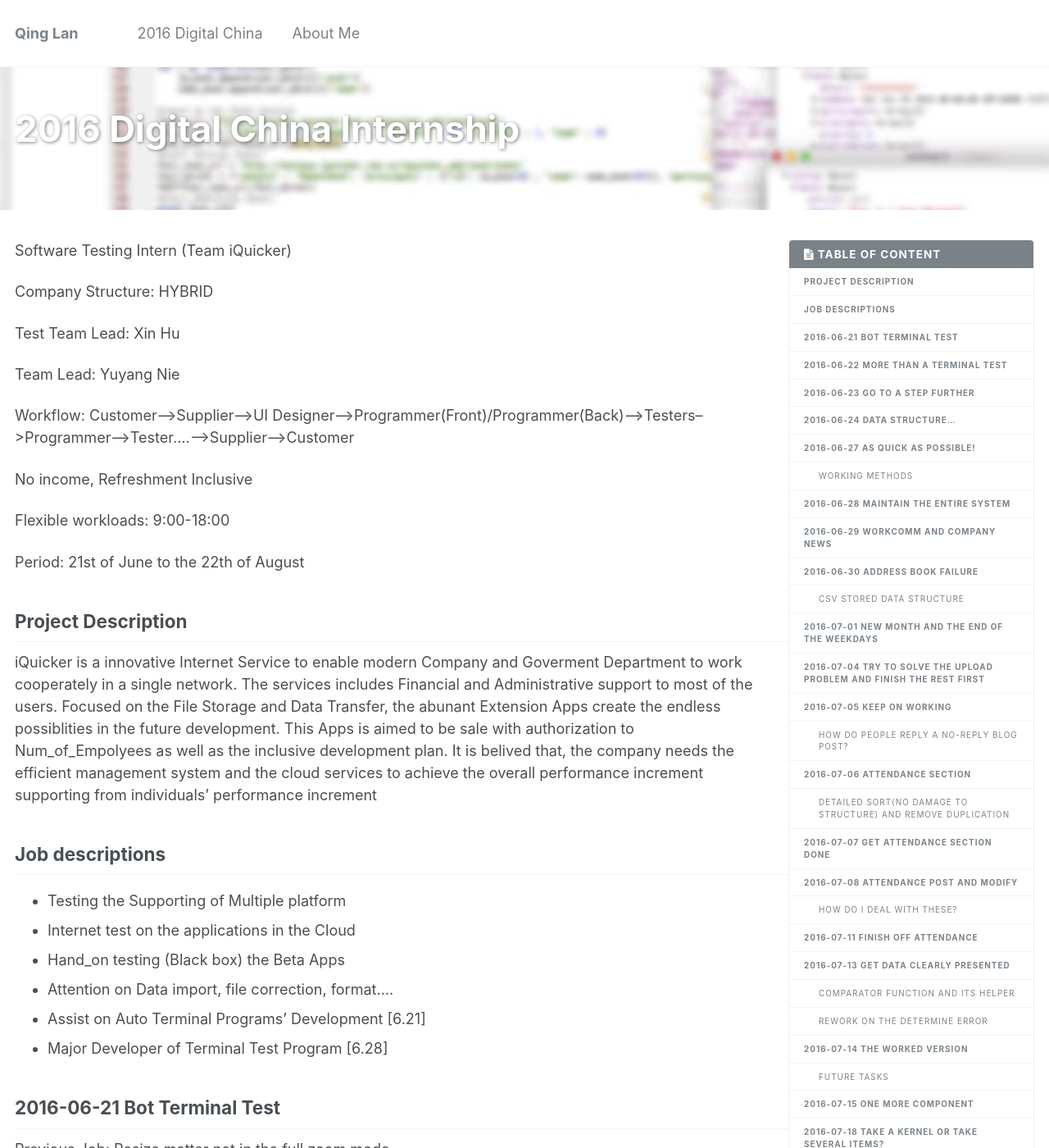
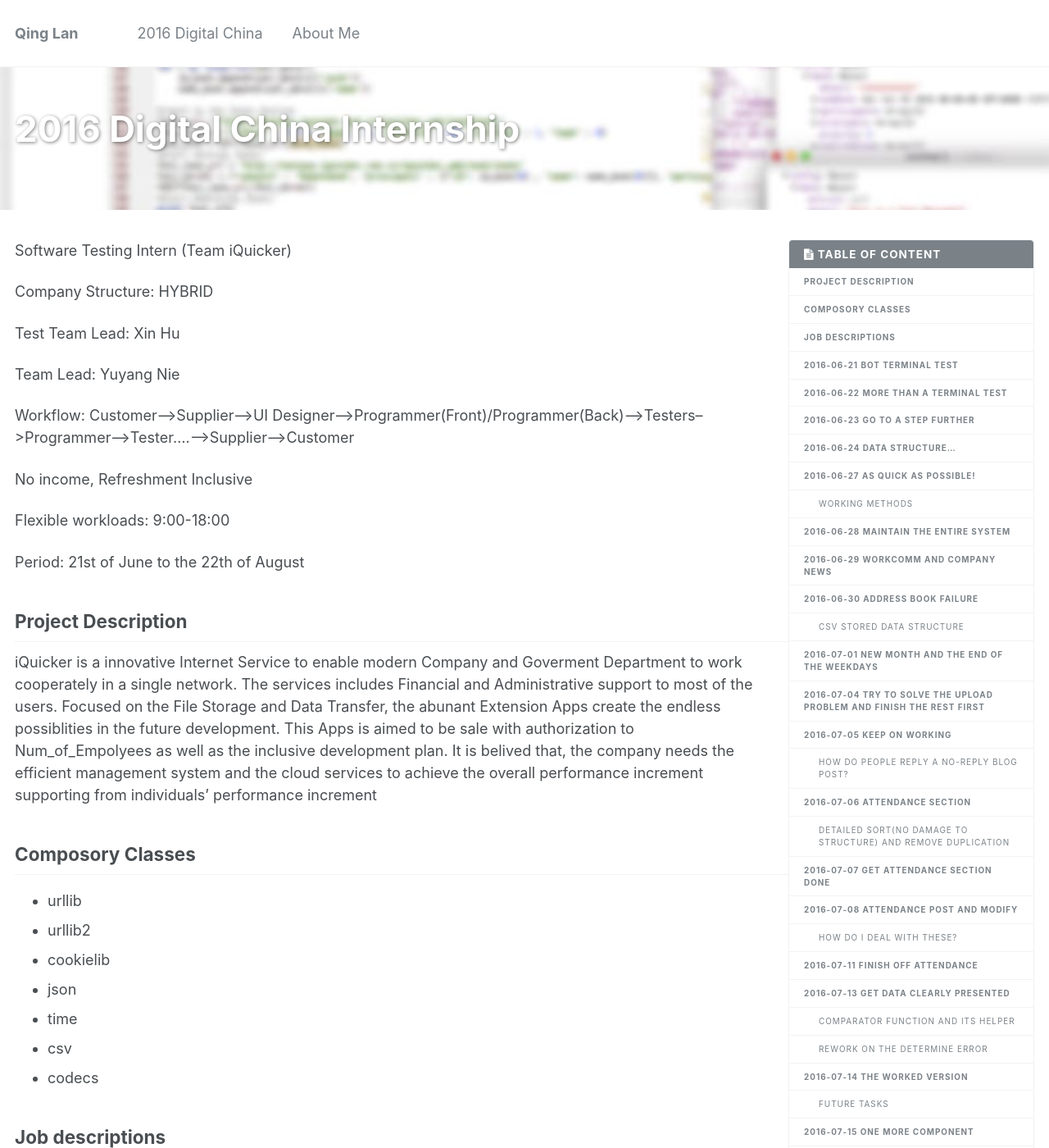
Before and after one commit to lanking520/lanking520.github.io, a Jekyll site: the page built from _pages/DC_log.md, in a window 1280 px wide and 1400 px high. Shown: the whole window at 82% size. Built offline with Jekyll 4.4.1, drawn with Linux system fonts in a browser that asks for light colours.

Commit message:
Update DC_log.md

```diff
--- a/_pages/DC_log.md
+++ b/_pages/DC_log.md
@@ -26,6 +26,15 @@ Period: 21st of June to the 22th of August
 
 ## Project Description
 iQuicker is a innovative Internet Service to enable modern Company and Goverment Department to work cooperately in a single network. The services includes Financial and Administrative support to most of the users. Focused on the File Storage and Data Transfer, the abunant Extension Apps create the endless possiblities in the future development. This Apps is aimed to be sale with authorization to Num_of_Empolyees as well as the inclusive development plan. It is belived that, the company needs the efficient management system and the cloud services to achieve the overall performance increment supporting from individuals' performance increment
+
+## Composory Classes
+- urllib
+- urllib2
+- cookielib
+- json
+- time
+- csv
+- codecs
 
 ## Job descriptions
 -  Testing the Supporting of Multiple platform
```
